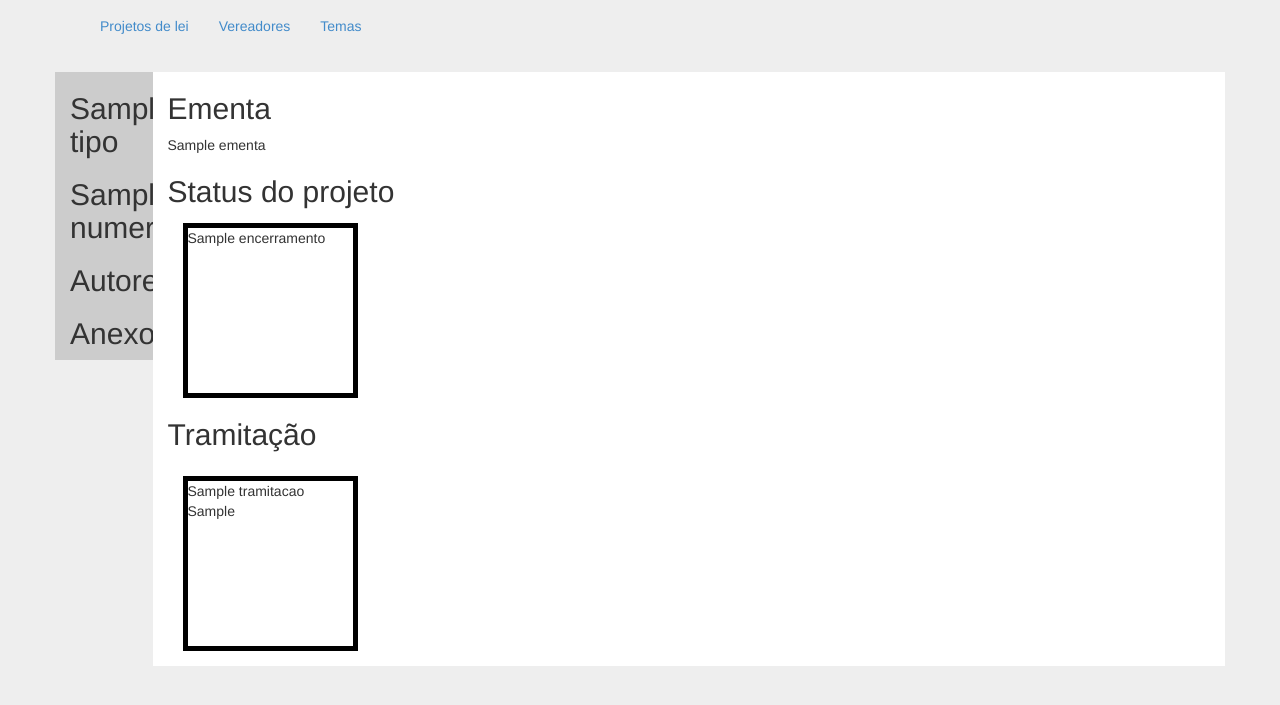
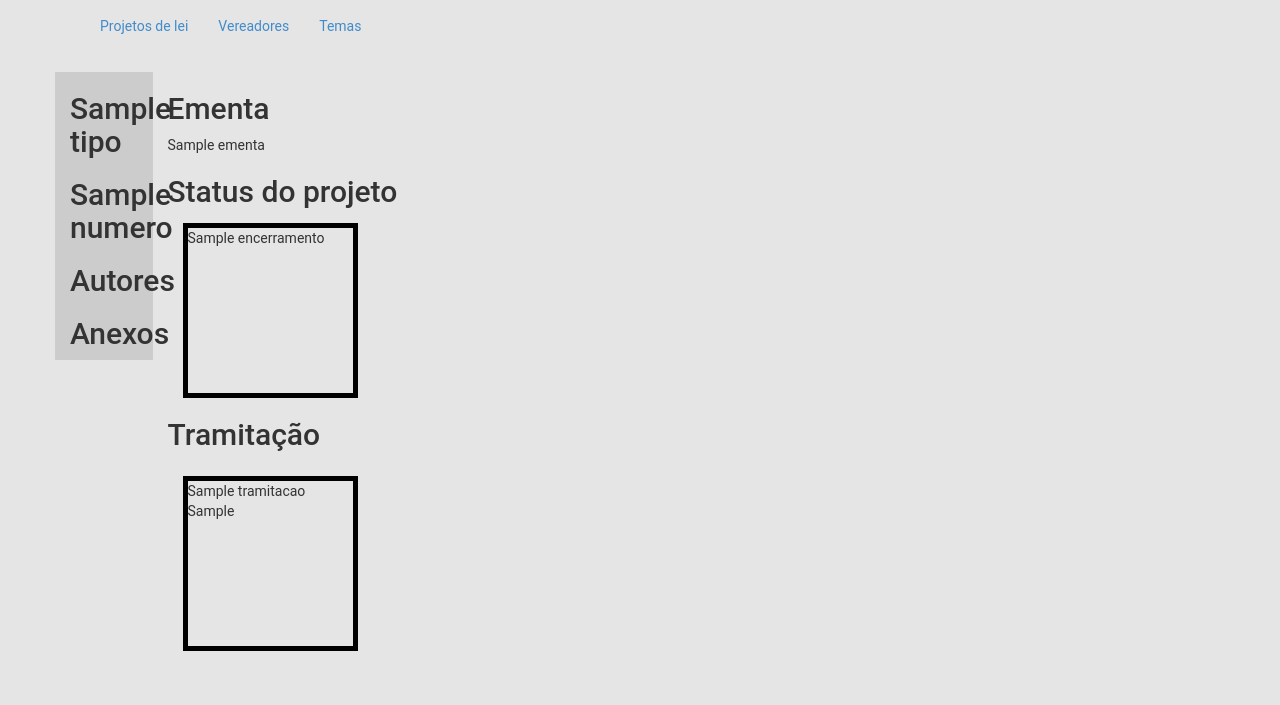
Before and after one commit to monitorlegislativo/hackday, a Flask app: page /legis/1/1/1 in a window 1280 px wide. Shown: the top 705 px of the page. Run offline with Flask 2, Linux system fonts and the light colour scheme; a database or web service that is not in the repository returns one stand-in record (values such as "Sample title"); some libraries are stand-ins or nearby versions.

Commit message:
movendo css para main.css

```diff
--- /dev/null
+++ b/server/static/css/main.css
@@ -0,0 +1,49 @@
+body {
+	background-color: #e5e5e5;
+	font-family: Roboto, Verdana;
+}
+
+
+/* Frontpage - front.html */
+
+#frontpage {
+	text-align: center;
+}
+
+#frontpage .logo {
+	width:368px;
+	height:283px;
+	background-image: url('/static/imgs/logo.png');
+	margin-top:75px;
+	margin-left:100px;
+}
+
+#frontpage .busca {
+	width:80%;
+}
+
+
+/* Legis - legis.html */
+
+#legis .sidebar-left {
+	background-color: #ccc;
+}
+
+#legis .main {
+	background-color: #FFF;
+}
+
+#legis .tramitacao {
+	width:800px;
+}
+#legis .card {
+	width:175px;
+	height:175px;
+	border:5px solid #000;
+	margin:15px;
+}
+
+#legis .tramitacao .card {
+	float:left;
+
+}
--- a/server/templates/legis.html
+++ b/server/templates/legis.html
@@ -4,42 +4,11 @@
 <script src="/static/js/jquery-1.11.1.min.js"></script>
 <script src="/static/js/bootstrap.min.js"></script>
 <link rel="stylesheet" href="/static/css/bootstrap.min.css">
-
+<link rel="stylesheet" href="/static/css/main.css">
 <title>{{ p.id }}</title>
-<style>
-
-body {
-	background-color: #eee;
-}
-.sidebar-left {
-	background-color: #ccc;
-}
-
-.middle {
-	background-color: #FFF;
-}
-
-.sidebar-right: {
-	background-color: #FFF;
-}
-.tramitacao {
-	width:800px;
-}
-.card {
-	width:175px;
-	height:175px;
-	border:5px solid #000;
-	margin:15px;
-}
-
-.tramitacao .card {
-	float:left;
-
-}
-</style>
 </head>
 
-<body>
+<body id="legis">
 	<div class="navbar" role="navigation">
       <div class="container">
         <div class="navbar-header">
@@ -104,8 +73,6 @@ body {
 					{% endfor %}
 				</div>
 			</div>
-			<div class="col-md-3 sidebar-right" style="display:none">
-			</div>
 	</div>
 </body>
 </html>
```
Also changed, not shown: server/templates/front.html (+2 -23 lines).
